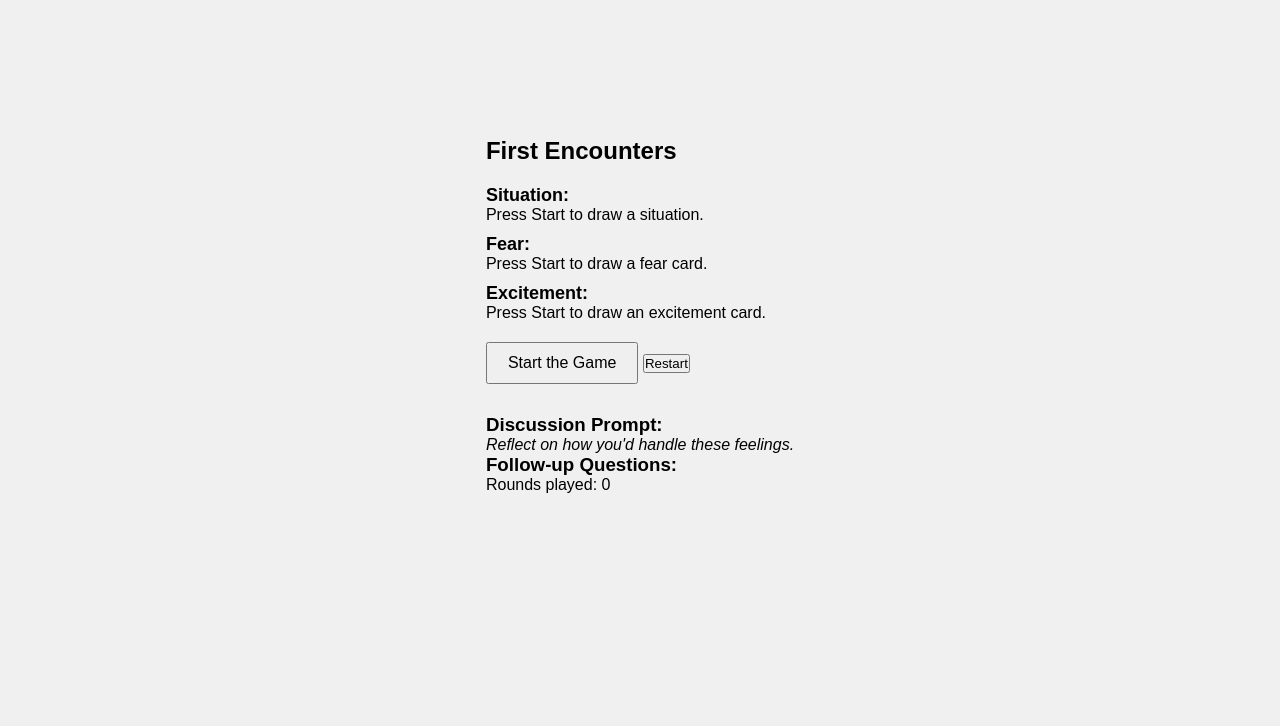
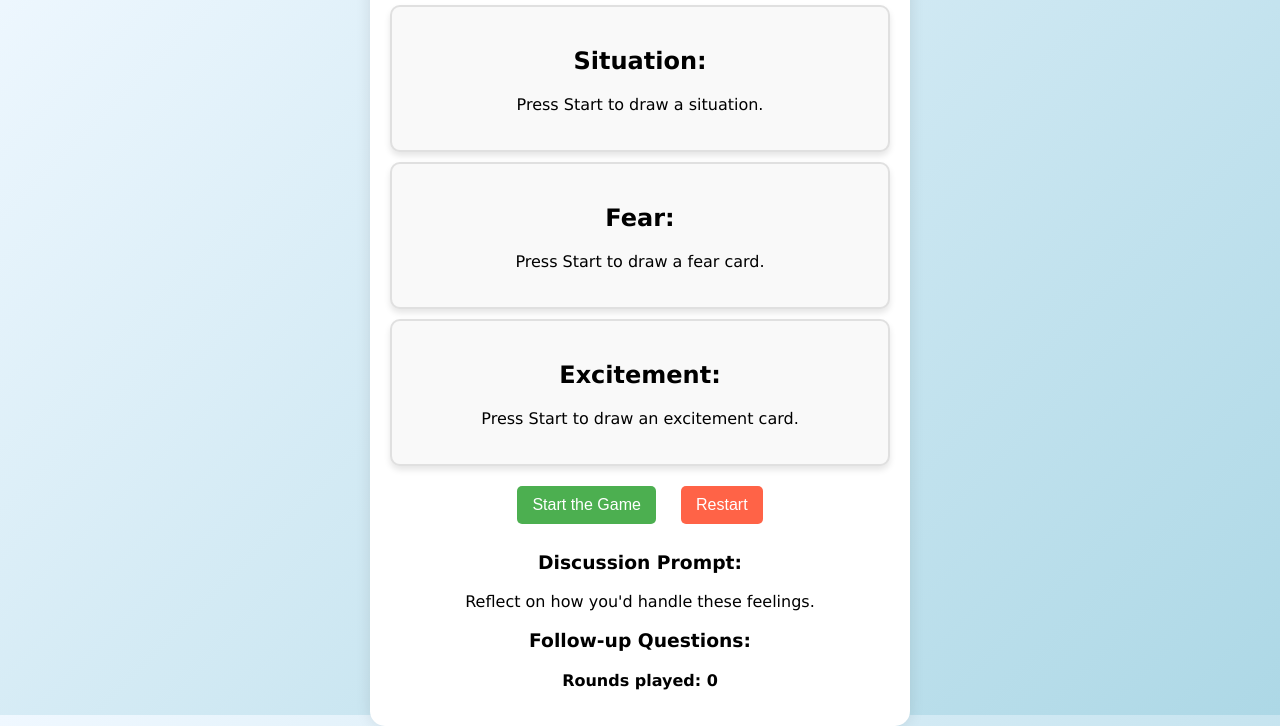
Before and after one commit to TomBlackroad/fearsoflove, a plain HTML site: page index.html in a window 1280 px wide. Shown: the part 85-811 px from the top of the page. Drawn offline with Linux system fonts and the light colour scheme.

Commit message:
Update style.css

```diff
--- a/style.css
+++ b/style.css
@@ -1,50 +1,86 @@
-* {
-    margin: 0;
-    padding: 0;
-    box-sizing: border-box;
-}
-
+/* General styles */
 body {
-    font-family: Arial, sans-serif;
+    font-family: 'Verdana', sans-serif;
     display: flex;
     justify-content: center;
     align-items: center;
     height: 100vh;
-    background-color: #f0f0f0;
+    background: linear-gradient(135deg, #f0f8ff, #add8e6);
+    margin: 0;
 }
 
-.container {
+/* Game container */
+.game-container {
     width: 90%;
-    max-width: 400px;
+    max-width: 500px;
     text-align: center;
     background-color: #fff;
     padding: 20px;
-    border-radius: 8px;
-    box-shadow: 0 0 10px rgba(0, 0, 0, 0.1);
+    border-radius: 15px;
+    box-shadow: 0 0 15px rgba(0, 0, 0, 0.1);
+    animation: fadeIn 1s ease;
 }
 
-h1 {
-    font-size: 24px;
-    margin-bottom: 20px;
+/* Card elements */
+.card {
+    background-color: #f9f9f9;
+    border: 2px solid #e0e0e0;
+    border-radius: 10px;
+    padding: 20px;
+    margin: 10px 0;
+    box-shadow: 0 4px 6px rgba(0, 0, 0, 0.1);
+    animation: cardSlideIn 1s ease forwards;
 }
 
-h2 {
-    font-size: 18px;
-    margin-top: 10px;
+/* Button styles */
+.game-button {
+    padding: 10px 15px;
+    font-size: 16px;
+    color: #fff;
+    background-color: #4CAF50;
+    border: none;
+    border-radius: 5px;
+    cursor: pointer;
+    transition: background-color 0.3s ease;
+    margin: 10px;
 }
 
-#draw-cards-btn {
-    padding: 10px 20px;
-    font-size: 16px;
-    margin-top: 20px;
-    cursor: pointer;
+.game-button:hover {
+    background-color: #45a049;
 }
 
-#discussion-prompt {
-    margin-top: 30px;
-    font-size: 16px;
+#restart-btn {
+    background-color: #ff6347;
 }
 
-#prompt-text {
-    font-style: italic;
+#restart-btn:hover {
+    background-color: #ff4500;
 }
+
+/* Progress Tracker */
+.progress-tracker {
+    margin-top: 20px;
+    font-size: 16px;
+    font-weight: bold;
+}
+
+/* Follow-up list */
+#follow-up-list {
+    list-style-type: none;
+    padding-left: 0;
+}
+
+#follow-up-list li {
+    margin: 5px 0;
+}
+
+/* Animations */
+@keyframes fadeIn {
+    0% { opacity: 0; }
+    100% { opacity: 1; }
+}
+
+@keyframes cardSlideIn {
+    0% { transform: translateY(20px); opacity: 0; }
+    100% { transform: translateY(0); opacity: 1; }
+}
```
